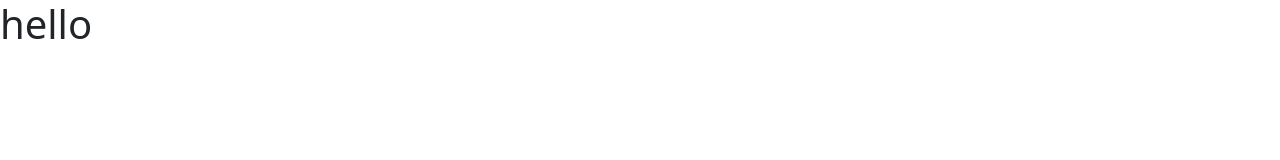
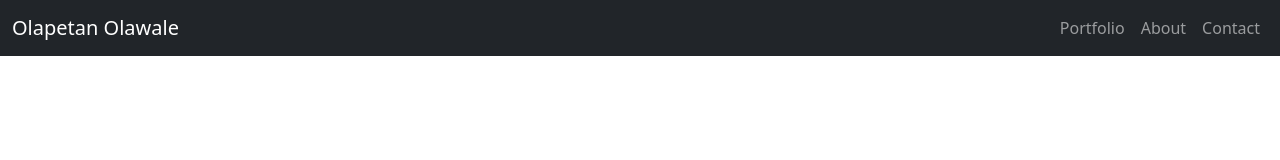
Before and after one commit to wale-prog/Portfolio-Bootstrap, a plain HTML site: page index.html in a window 1280 px wide. Drawn offline with nearby package versions, Linux system fonts and the light colour scheme.

Commit message:
Add navbar

```diff
--- a/index.html
+++ b/index.html
@@ -11,7 +11,16 @@
 </head>
 
 <body>
-    <h1>hello</h1>
+    <nav class="navbar navbar-expand-lg navbar-dark bg-dark">
+        <div class="container-fluid">
+            <a class="navbar-brand" href="">Olapetan Olawale</a>
+            <ul class="navbar-nav">
+                <li class="nav-item"><a class="nav-link" href="">Portfolio</a></li>
+                <li class="nav-item"><a class="nav-link" href="">About</a></li>
+                <li class="nav-item"><a class="nav-link" href="">Contact</a></li>
+            </ul>
+        </div>
+    </nav>
 
 
 
```
